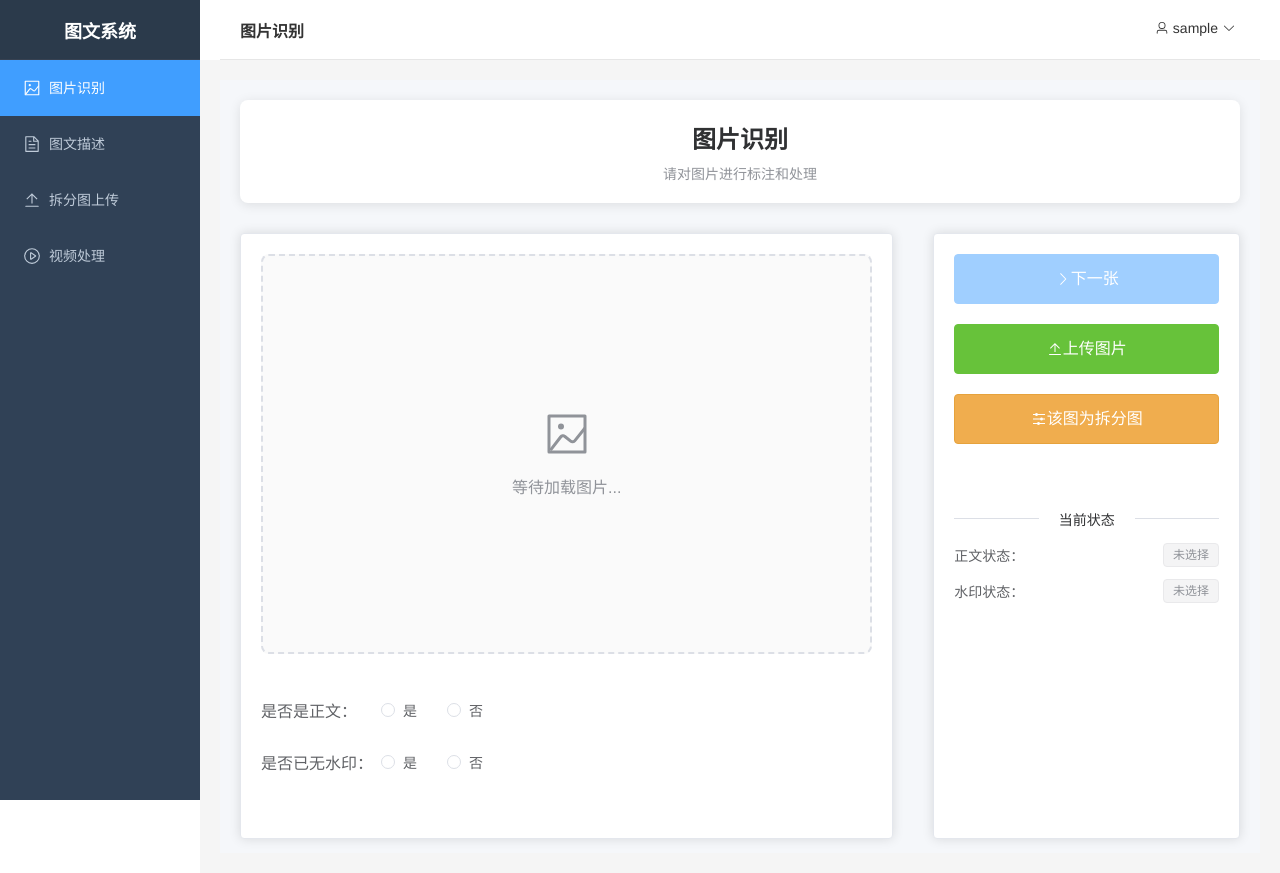
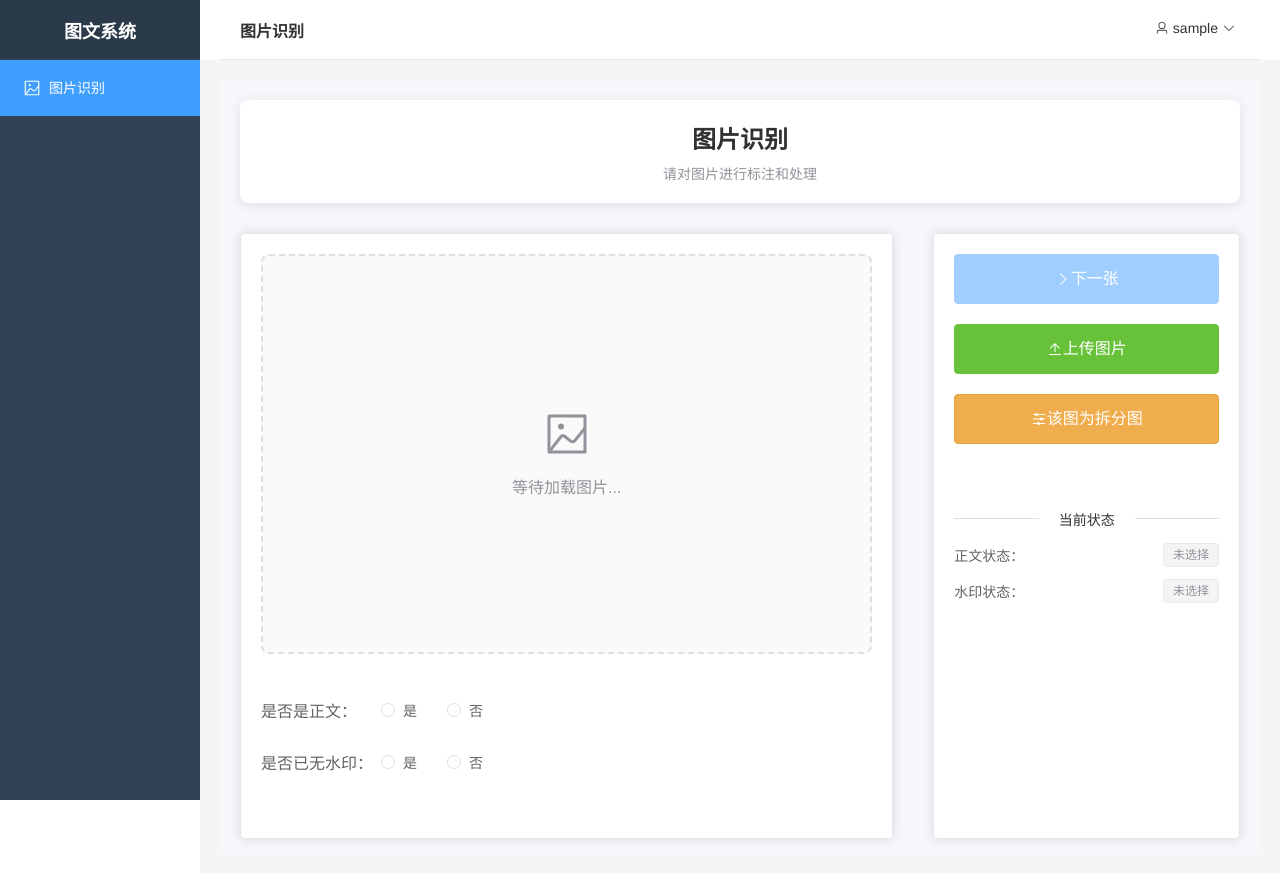
Before and after one commit to forsymphony/picture-text-front, a Vue app: page /#/dashboard in a window 1280 px wide. Built offline with nearby package versions, Linux system fonts and the light colour scheme; no server answers; sample sign-in values are in the browser's storage.

Commit message:
Remove commented-out routes and menu items for Management and Video views in Layout and Router. This cleanup enhances code readability and maintains focus on active features.

```diff
--- a/src/layout/Layout.vue
+++ b/src/layout/Layout.vue
@@ -17,7 +17,7 @@
               <el-icon><Picture /></el-icon>
               <span>图片识别</span>
             </el-menu-item>
-            <el-menu-item index="/management">
+            <!-- <el-menu-item index="/management">
               <el-icon><Document /></el-icon>
               <span>图文描述</span>
             </el-menu-item>
@@ -28,7 +28,7 @@
             <el-menu-item index="/video">
               <el-icon><VideoPlay /></el-icon>
               <span>视频处理</span>
-            </el-menu-item>
+            </el-menu-item> -->
           </el-menu>
         </div>
       </el-aside>
--- a/src/router/index.js
+++ b/src/router/index.js
@@ -21,24 +21,24 @@ const routes = [
         component: () => import('../views/Dashboard.vue'),
         meta: { requiresAuth: true, title: '图片识别' }
       },
-      {
-        path: '/management',
-        name: 'Management',
-        component: () => import('../views/Management.vue'),
-        meta: { requiresAuth: true, title: '图文描述' }
-      },
-      {
-        path: '/split-upload',
-        name: 'SplitUpload',
-        component: () => import('../views/SplitUpload.vue'),
-        meta: { requiresAuth: true, title: '拆分图上传' }
-      },
-      {
-        path: '/video',
-        name: 'Video',
-        component: () => import('../views/Video.vue'),
-        meta: { requiresAuth: true, title: '视频处理' }
-      }
+      // {
+      //   path: '/management',
+      //   name: 'Management',
+      //   component: () => import('../views/Management.vue'),
+      //   meta: { requiresAuth: true, title: '图文描述' }
+      // },
+      // {
+      //   path: '/split-upload',
+      //   name: 'SplitUpload',
+      //   component: () => import('../views/SplitUpload.vue'),
+      //   meta: { requiresAuth: true, title: '拆分图上传' }
+      // },
+      // {
+      //   path: '/video',
+      //   name: 'Video',
+      //   component: () => import('../views/Video.vue'),
+      //   meta: { requiresAuth: true, title: '视频处理' }
+      // }
     ]
   },
   // 404 页面
```
